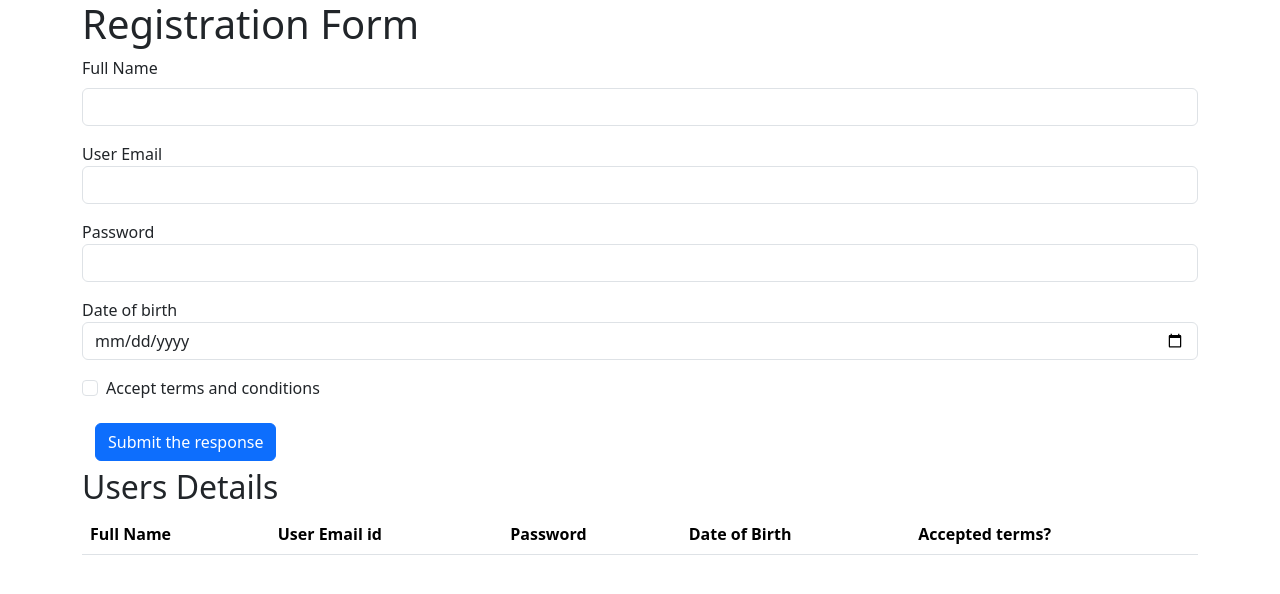
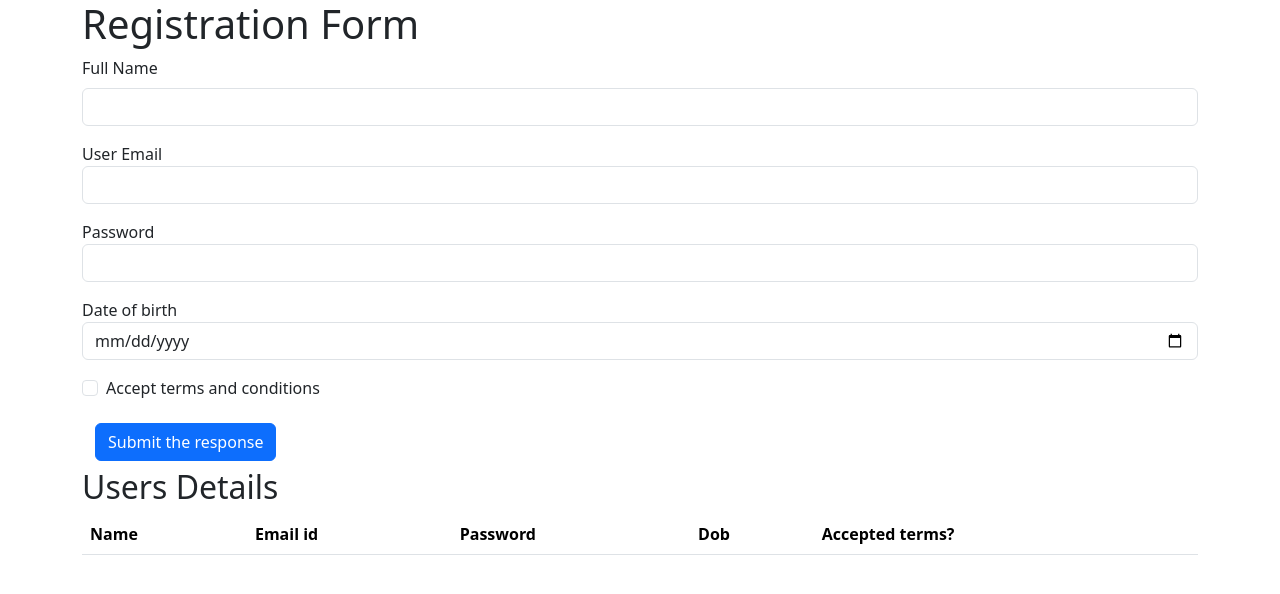
Before and after one commit to vikasporandla/Registration-form, a plain HTML site: page index.html in a window 1280 px wide. Drawn offline with nearby package versions, Linux system fonts and the light colour scheme.

Commit message:
Update index.html

```diff
--- a/index.html
+++ b/index.html
@@ -39,10 +39,10 @@
             <table class="table" id="user-table">
                 <thead>
                     <tr>
-                        <th>Full Name</th>
-                        <th>User Email id</th>
+                        <th>Name</th>
+                        <th>Email id</th>
                         <th>Password</th>
-                        <th>Date of Birth</th>
+                        <th>Dob</th>
                         <th>Accepted terms?</th>
                     </tr>
                 </thead>
```
